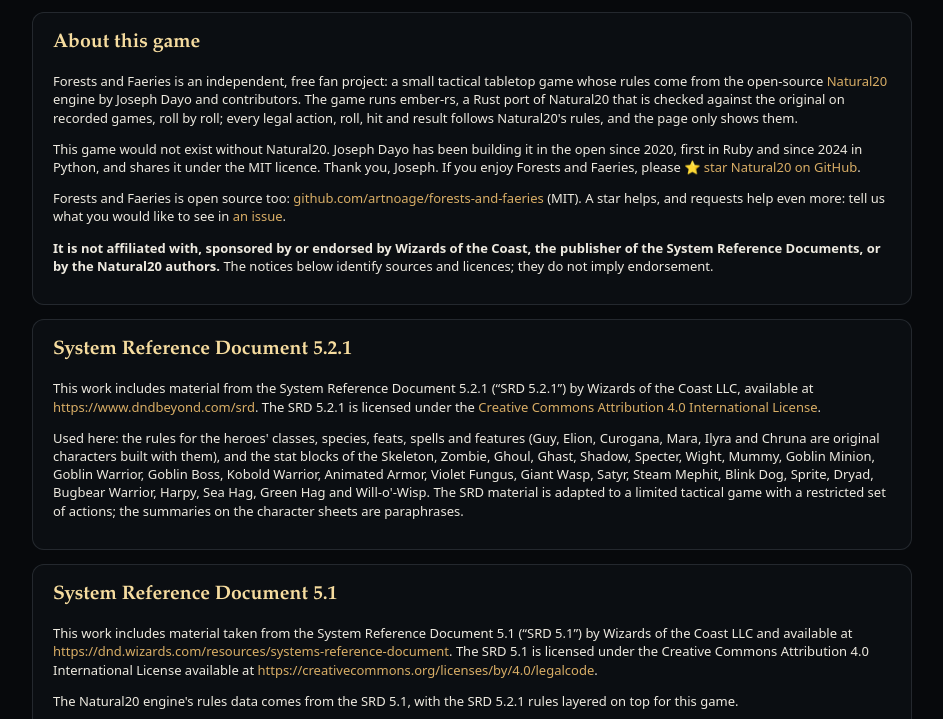
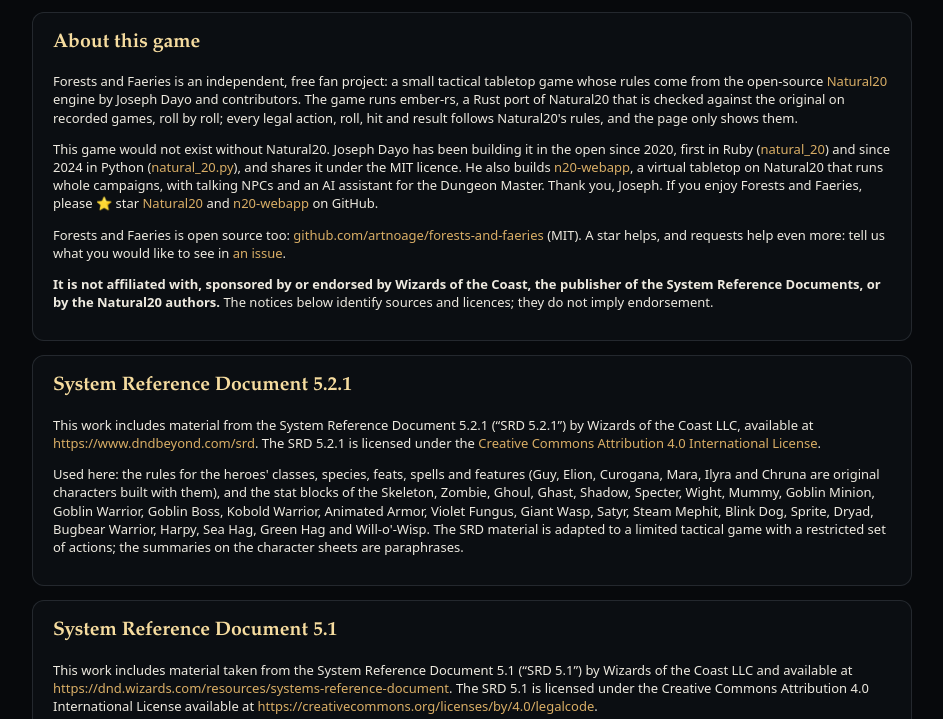
Before and after one commit to artnoage/forests-and-faeries, a plain HTML site: page game/static/licenses.html in a window 1280 px wide. Shown: the part 81-800 px from the top of the page, without its empty margins (168-1111 px from the left). Drawn offline with Linux system fonts and the light colour scheme.

Commit message:
Credits: name all three of Joseph Dayo's projects (natural_20, natural_20.py, n20-webapp)
Co-Authored-By: Claude Opus 5.5 <noreply@anthropic.com>
Co-Authored-By: Codex <noreply@openai.com>
Co-Authored-By: Gemini <noreply@google.com>

```diff
--- a/game/static/licenses.html
+++ b/game/static/licenses.html
@@ -22,7 +22,7 @@
       <section class="credit-section" aria-labelledby="about-title">
         <h2 id="about-title">About this game</h2>
         <p>Forests and Faeries is an independent, free fan project: a small tactical tabletop game whose rules come from the open-source <a href="https://github.com/jedld/natural_20.py" rel="noreferrer">Natural20</a> engine by Joseph Dayo and contributors. The game runs ember-rs, a Rust port of Natural20 that is checked against the original on recorded games, roll by roll; every legal action, roll, hit and result follows Natural20's rules, and the page only shows them.</p>
-        <p>This game would not exist without Natural20. Joseph Dayo has been building it in the open since 2020, first in Ruby and since 2024 in Python, and shares it under the MIT licence. Thank you, Joseph. If you enjoy Forests and Faeries, please <a href="https://github.com/jedld/natural_20.py" rel="noreferrer">⭐ star Natural20 on GitHub</a>.</p>
+        <p>This game would not exist without Natural20. Joseph Dayo has been building it in the open since 2020, first in Ruby (<a href="https://github.com/jedld/natural_20" rel="noreferrer">natural_20</a>) and since 2024 in Python (<a href="https://github.com/jedld/natural_20.py" rel="noreferrer">natural_20.py</a>), and shares it under the MIT licence. He also builds <a href="https://github.com/jedld/n20-webapp" rel="noreferrer">n20-webapp</a>, a virtual tabletop on Natural20 that runs whole campaigns, with talking NPCs and an AI assistant for the Dungeon Master. Thank you, Joseph. If you enjoy Forests and Faeries, please ⭐ star <a href="https://github.com/jedld/natural_20.py" rel="noreferrer">Natural20</a> and <a href="https://github.com/jedld/n20-webapp" rel="noreferrer">n20-webapp</a> on GitHub.</p>
         <p>Forests and Faeries is open source too: <a href="https://github.com/artnoage/forests-and-faeries" rel="noreferrer">github.com/artnoage/forests-and-faeries</a> (MIT). A star helps, and requests help even more: tell us what you would like to see in <a href="https://github.com/artnoage/forests-and-faeries/issues" rel="noreferrer">an issue</a>.</p>
         <p><strong>It is not affiliated with, sponsored by or endorsed by Wizards of the Coast, the publisher of the System Reference Documents, or by the Natural20 authors.</strong> The notices below identify sources and licences; they do not imply endorsement.</p>
       </section>
```
Also changed, not shown: game/static/index.html (+1 -1 lines).
